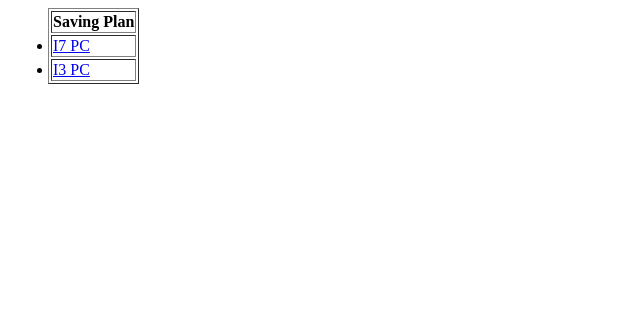
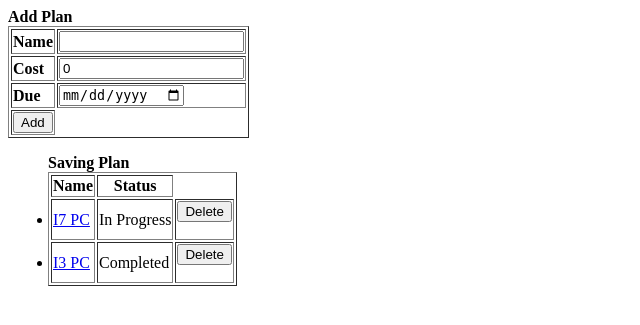
Before and after one commit to lookflying/lsecret_new, a Django app: page /saving_plan/ in a window 1280 px wide. Shown: the top 325 px of the page, without its empty margins (0-640 px from the left). Run offline with Django 3.2, Linux system fonts and the light colour scheme; data comes from the database, SQL or seed files in the repository; both versions use the stored data as it was after the commit; parts of the project's set-up code (start-up, migrations or seed data) failed here and were passed over.

Commit message:
add delete

```diff
--- a/lsecret/urls.py
+++ b/lsecret/urls.py
@@ -14,14 +14,17 @@ urlpatterns = patterns('',
     # Uncomment the admin/doc line below to enable admin documentation:
     # url(r'^admin/doc/', include('django.contrib.admindocs.urls')),
 
-	url(r'^saving_plan/$',
-		ListView.as_view(
-				model=SavingPlan,
-				context_object_name='plan_list',
-				template_name='saving_plan/index.html')),
-#	url(r'^saving_plan/$', 'saving_plan.views.index'),
+#	url(r'^saving_plan/$',
+#		ListView.as_view(
+#				model=SavingPlan,
+#				context_object_name='plan_list',
+#				template_name='saving_plan/index.html')),
+	url(r'^saving_plan/$', 'saving_plan.views.index'),
 	url(r'^saving_plan/(?P<plan_id>\d+)/$', 'saving_plan.views.detail'),
 	url(r'^saving_plan/(?P<plan_id>\d+)/add_progress/$', 'saving_plan.views.add_progress'),
-    # Uncomment the next line to enable the admin:
+    url(r'^saving_plan/(?P<plan_id>\d+)/delete_progress/(?P<progress_id>\d+)/$', 'saving_plan.views.delete_progress'),
+	url(r'^saving_plan/add/', 'saving_plan.views.add_plan'),
+	url(r'^saving_plan/(?P<plan_id>\d+)/delete/$', 'saving_plan.views.delete_plan'),
+	# Uncomment the next line to enable the admin:
     url(r'^admin/', include(admin.site.urls)),
 )
--- a/saving_plan/models.py
+++ b/saving_plan/models.py
@@ -9,10 +9,28 @@ class SavingPlan(models.Model):
 		saved_money = models.IntegerField(default=0)
 		last_progress_time = models.DateTimeField("last progress time", default=timezone.now())
 		last_calc_time = models.DateTimeField("last calculate time", default=timezone.now())
+
 		def __unicode__(self):
 				return self.name
 
+		def status(self):
+			self.calc_saved_money()
+			if self.saved_money >= self.cost:
+				return "Completed"
+			elif timezone.now() < self.due:
+				return "In Progress"
+			else:
+				return "Over Due"
 
+		def calc_saved_money(self):
+			if self.last_calc_time < self.last_progress_time:
+				progress_list = SavingProgress.objects.filter(plan=self.id)
+				saved_money = 0
+				for progress in progress_list:
+					saved_money += progress.money
+				self.saved_money = saved_money
+				self.last_calc_time = timezone.now()
+				self.save()
 
 class SavingProgress(models.Model):
 		plan = models.ForeignKey(SavingPlan)
--- a/saving_plan/views.py
+++ b/saving_plan/views.py
@@ -8,29 +8,40 @@ from django.template import RequestContext
 
 def index(request):
 		plan_list = SavingPlan.objects.all()
-		return render_to_response('saving_plan/index.html', {'plan_list': plan_list})
+		return render_to_response('saving_plan/index.html', {'plan_list': plan_list}, context_instance=RequestContext(request))
 
 def detail(request, plan_id):
 		plan = get_object_or_404(SavingPlan, pk=plan_id)
-		if plan.last_calc_time <= plan.last_progress_time:
-			calc_saved_money(plan)
+		plan.calc_saved_money()
 		progress_list = SavingProgress.objects.filter(plan=plan_id)
 		return render_to_response('saving_plan/detail.html', {'plan': plan, 'progress_list': progress_list}, context_instance=RequestContext(request))
 
-def calc_saved_money(plan):
-		progress_list = SavingProgress.objects.filter(plan=plan.id)
-		saved_money = 0
-		for progress in progress_list:
-			saved_money += progress.money
-		plan.saved_money = saved_money
-		plan.last_calc_time = timezone.now()
+def add_plan(request):
+		plan = SavingPlan(name=request.POST['name'], cost=request.POST['cost'], due=request.POST['due'])
 		plan.save()
-		return saved_money
+		return HttpResponseRedirect(reverse('saving_plan.views.index', args=()))
 
 def add_progress(request, plan_id):
 		plan = get_object_or_404(SavingPlan, pk=plan_id)
 		plan.last_progress_time = timezone.now()
 		plan.save()
 		progress = SavingProgress(plan_id=plan_id, money=request.POST['money'])
-		progress.save();
+		progress.save()
 		return HttpResponseRedirect(reverse('saving_plan.views.detail', args=(plan_id,)))
+
+def delete_progress(request, plan_id, progress_id):
+		plan = get_object_or_404(SavingPlan, pk=plan_id)
+		progress = get_object_or_404(SavingProgress, pk=progress_id)
+		progress.delete()
+		plan.last_progress_time = timezone.now()
+		plan.save()
+		return HttpResponseRedirect(reverse('saving_plan.views.detail', args=(plan_id,)))
+
+
+def delete_plan(request, plan_id):
+		plan = get_object_or_404(SavingPlan, pk=plan_id)
+		progress_list = SavingProgress.objects.filter(plan=plan_id)
+		for p in progress_list:
+				p.delete()
+		plan.delete()
+		return HttpResponseRedirect(reverse('saving_plan.views.index', args=()))
--- a/templates/saving_plan/index.html
+++ b/templates/saving_plan/index.html
@@ -1,12 +1,41 @@
+<p><form action="/saving_plan/add/" method="post">
+{% csrf_token %}
+	<table border='1'>
+		<b>Add Plan</b>
+		<tr>
+			<td><b>Name</b></td>
+			<td><input type="text" name="name" /></td>
+		</tr>
+		<tr>
+			<td><b>Cost</b></td>
+			<td><input type="number" name="cost" min="0" value="0" /></td>
+		</tr>
+		<tr>
+			<td><b>Due</b></td>
+			<td><input type="date" name="due" /></td>
+		</tr>
+		<tr>
+			<td><input type="submit" value="Add"/></td>
+		</tr>
+	</table>
+</form></p>
+
 {% if plan_list %}
 	<ul>
 		<table border='1'>
+			<b>Saving Plan</b>
 			<tr>
-				<th><b>Saving Plan</b></th>
+				<th><b>Name</b></th>
+				<th><b>Status</b></th>
 			</tr>
 		{% for plan in plan_list %}
 			<tr>
 				<td><li><a href="/saving_plan/{{ plan.id }}/">{{ plan.name }}</a></li></td>
+				<td>{{ plan.status }}</td>
+				<td><form action="/saving_plan/{{ plan.id }}/delete/" method="post">
+				{% csrf_token %}
+				<input type="submit" value="Delete"/>
+				</form></td>
 			</tr>
 		{% endfor %}
 		</table>
```
Also changed, not shown: templates/saving_plan/detail.html (+24 -11 lines), lsecret_db.sqlite.
